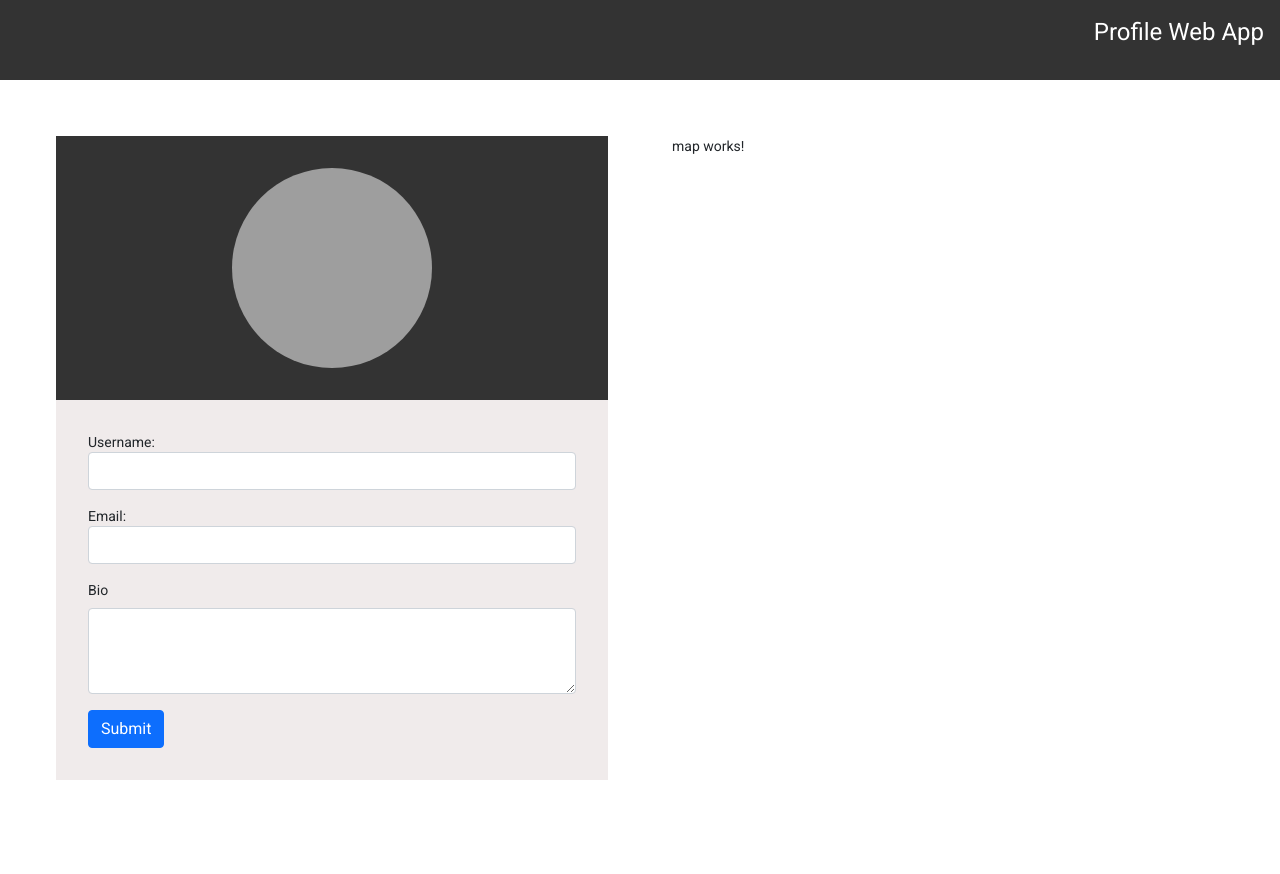
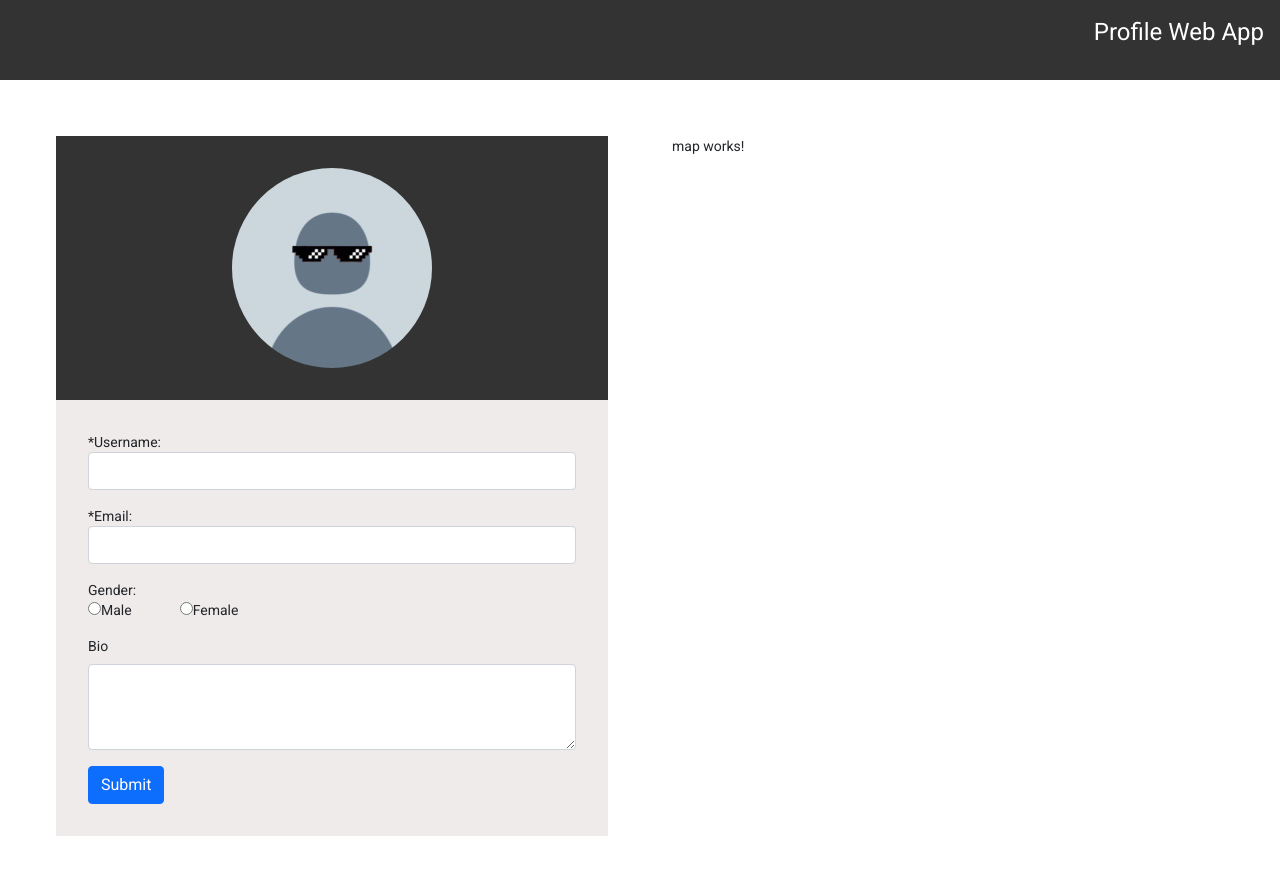
Before and after one commit to gmites/angular-profile-sm, an Angular app: page / in a window 1280 px wide. Shown: the top 874 px of the page. Before the commit the page ends 836 px from the top, so only its background shows below. Built offline with nearby package versions, Linux system fonts and the light colour scheme; grey boxes are pictures that could not be loaded.

Commit message:
Gender radio button - Validations form

```diff
--- a/src/app/profile-info/profile-info.component.html
+++ b/src/app/profile-info/profile-info.component.html
@@ -12,20 +12,29 @@
   </div>
   <div class="profile-info-form">
     <div class="mb-3">
-      <label for="username">Username:</label>
+      <label for="username">*Username:</label>
       <input formControlName="username" id="username" type="text" class="form-control">
-      <div *ngIf="form.username.touched && form.username.invalid">
+      <div *ngIf="((form.username.touched && form.username.invalid) || (submitted && form.username.invalid))">
           <small class="text-danger" *ngIf="form.username.errors?.required">Username is required.</small>
       </div>
     </div>
     <div class="mb-3">
-      <label for="email">Email:</label>
+      <label for="email">*Email:</label>
       <input formControlName="email" id="email" type="email" class="form-control">
-      <div *ngIf="form.email.touched && form.email.invalid">
+      <div *ngIf="((form.email.touched && form.email.invalid) || (submitted && form.email.invalid))">
         <small class="text-danger" *ngIf="form.email.errors?.required">Email is required.</small>
         <small class="text-danger" *ngIf="form.email.errors?.pattern">Email is invalid</small>
       </div>
     </div>
+    <div class="mb-3">
+      <label for="gender">Gender:</label>
+      <div>
+        <input id="male" type="radio" value="male" name="gender" formControlName="gender">
+        <label for="male">Male</label>
+        <input class="ms-5" id="female" type="radio" value="female" name="gender" formControlName="gender">
+        <label for="female">Female</label>
+     </div>
+  </div>
     <div class="mb-3">
       <label for="bio" class="form-label">Bio</label>
       <textarea formControlName="bio" id="bio" class="form-control" rows="3"></textarea>
--- a/src/app/profile-info/profile-info.component.ts
+++ b/src/app/profile-info/profile-info.component.ts
@@ -12,12 +12,13 @@ export class ProfileInfoComponent implements OnInit {
   ngOnInit(): void {
   }
   imageSrc: string = '';
+  submitted = false;
   myForm = new FormGroup({
     username: new FormControl('', [Validators.required]),
     email: new FormControl('', [Validators.required, Validators.pattern("^[a-z0-9._%+-]+@[a-z0-9.-]+\.[a-z]{2,4}$")]),
+    gender: new FormControl(''),
     bio: new FormControl(''),
-    file: new FormControl('', [Validators.required]),
-    fileSource: new FormControl('', [Validators.required])
+    fileSource: new FormControl('')
   });
 
   constructor(private http: HttpClient) { }
@@ -41,7 +42,11 @@ export class ProfileInfoComponent implements OnInit {
   }
 
   submit(){
-    console.log(this.myForm.value);
+    this.submitted = true;
+    if (this.myForm.invalid) {
+      return;
+    }
+    console.log(this.myForm.value)
     alert('Post to a web service....');
   }
 }
```
Also changed, not shown: src/assets/img/profile-default-img.jpg (added).
